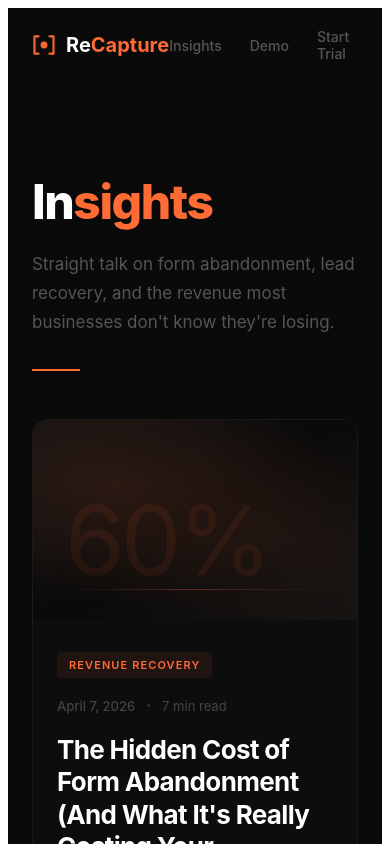
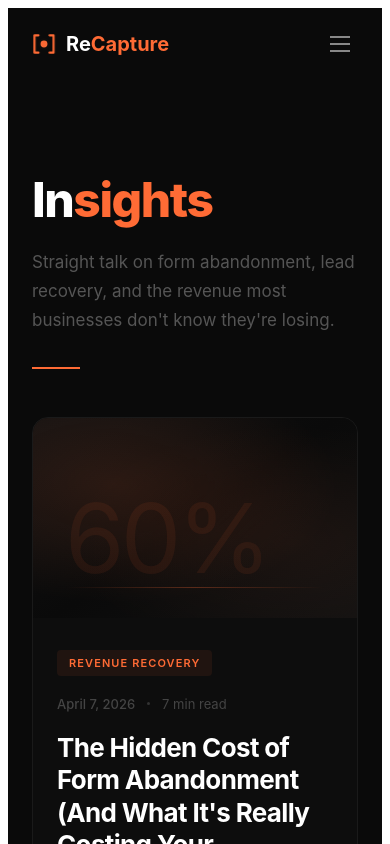
Before and after one commit to Asherton1/leadcatch-app, a Next.js app: page /blog in a window 390 px wide. Shown: the top 844 px of the page. Built offline with nearby package versions, Linux system fonts and the light colour scheme.

Commit message:
Add hamburger menu to blog pages on mobile

```diff
--- a/app/blog/blog.css
+++ b/app/blog/blog.css
@@ -356,3 +356,53 @@
   .blog-nav { padding: 1.25rem 1.5rem; }
   .blog-hero::after { display: none; }
 }
+
+
+/* ── Blog Mobile Nav ── */
+.blog-nav-desktop { display: flex; gap: 1.75rem; align-items: center; }
+.blog-nav-desktop a { color: #555; text-decoration: none; font-size: 0.875rem; font-weight: 500; transition: color 0.2s; }
+.blog-nav-desktop a:hover { color: #fff; }
+.blog-nav-hamburger { display: none; background: none; border: none; cursor: pointer; padding: 8px; flex-direction: column; gap: 5px; }
+.blog-nav-mobile-menu { display: none; }
+
+@media (max-width: 768px) {
+  .blog-nav-desktop { display: none; }
+  .blog-nav-hamburger { display: flex; }
+  .blog-nav { position: relative; }
+  .blog-nav-mobile-menu {
+    display: flex;
+    flex-direction: column;
+    position: absolute;
+    top: 100%;
+    left: 0;
+    right: 0;
+    background: #111;
+    border-bottom: 1px solid #1e1e1e;
+    padding: 1.5rem;
+    gap: 1rem;
+    z-index: 100;
+    animation: blogMenuSlide 0.2s ease;
+  }
+  @keyframes blogMenuSlide {
+    from { opacity: 0; transform: translateY(-8px); }
+    to { opacity: 1; transform: translateY(0); }
+  }
+  .blog-nav-mobile-menu a {
+    color: #ccc;
+    text-decoration: none;
+    font-size: 1rem;
+    font-weight: 500;
+    padding: 0.75rem 0;
+    border-bottom: 1px solid #1a1a1a;
+  }
+  .blog-nav-mobile-menu a:last-child { border-bottom: none; }
+  .blog-nav-mobile-cta {
+    background: #ff6b35 !important;
+    color: #000 !important;
+    font-weight: 700 !important;
+    text-align: center;
+    padding: 0.875rem !important;
+    border-radius: 8px;
+    border-bottom: none !important;
+  }
+}
--- a/app/blog/page.tsx
+++ b/app/blog/page.tsx
@@ -1,4 +1,5 @@
 import Link from 'next/link'
+import BlogNav from '../components/BlogNav'
 import './blog.css'
 
 export const metadata = {
@@ -9,22 +10,7 @@ export const metadata = {
 export default function BlogIndex() {
   return (
     <div className="blog-page">
-      <nav className="blog-nav">
-        <Link href="/" style={{ display: 'flex', alignItems: 'center', gap: '10px', textDecoration: 'none' }}>
-          <svg width="24" height="24" viewBox="0 0 36 36">
-            <g className="logo-bl"><path d="M10 5 L4 5 L4 31 L10 31" fill="none" stroke="#ff6b35" strokeWidth="3.2" strokeLinecap="round" strokeLinejoin="round"/></g>
-            <g className="logo-br"><path d="M26 5 L32 5 L32 31 L26 31" fill="none" stroke="#ff6b35" strokeWidth="3.2" strokeLinecap="round" strokeLinejoin="round"/></g>
-            <circle className="logo-dg" cx="18" cy="18" r="8" fill="#ff6b35"/>
-            <circle className="logo-dp" cx="18" cy="18" r="5" fill="#ff6b35"/>
-          </svg>
-          <span><span style={{ color: '#fff', fontWeight: 700, fontSize: '1.25rem' }}>Re</span><span style={{ color: '#ff6b35', fontWeight: 700, fontSize: '1.25rem' }}>Capture</span></span>
-        </Link>
-        <div className="blog-nav-links">
-          <Link href="/blog">Insights</Link>
-          <Link href="/test-form">Demo</Link>
-          <Link href="/signup">Start Trial</Link>
-        </div>
-      </nav>
+      <BlogNav />
 
       <div className="blog-hero">
         <h1><span style={{ color: "#fff" }}>In</span><span style={{ color: "#ff6b35" }}>sights</span></h1>
--- /dev/null
+++ b/app/components/BlogNav.tsx
@@ -0,0 +1,47 @@
+'use client'
+
+import { useState } from 'react'
+import Link from 'next/link'
+
+export default function BlogNav() {
+  const [open, setOpen] = useState(false)
+
+  return (
+    <nav className="blog-nav">
+      <Link href="/" style={{ display: 'flex', alignItems: 'center', gap: '10px', textDecoration: 'none' }}>
+        <svg width="24" height="24" viewBox="0 0 36 36">
+          <g className="logo-bl"><path d="M10 5 L4 5 L4 31 L10 31" fill="none" stroke="#ff6b35" strokeWidth="3.2" strokeLinecap="round" strokeLinejoin="round"/></g>
+          <g className="logo-br"><path d="M26 5 L32 5 L32 31 L26 31" fill="none" stroke="#ff6b35" strokeWidth="3.2" strokeLinecap="round" strokeLinejoin="round"/></g>
+          <circle className="logo-dg" cx="18" cy="18" r="8" fill="#ff6b35"/>
+          <circle className="logo-dp" cx="18" cy="18" r="5" fill="#ff6b35"/>
+        </svg>
+        <span><span style={{ color: '#fff', fontWeight: 700, fontSize: '1.25rem' }}>Re</span><span style={{ color: '#ff6b35', fontWeight: 700, fontSize: '1.25rem' }}>Capture</span></span>
+      </Link>
+
+      <div className="blog-nav-desktop">
+        <Link href="/blog">Insights</Link>
+        <Link href="/test-form">Demo</Link>
+        <Link href="/signup">Start Trial</Link>
+      </div>
+
+      <button
+        className="blog-nav-hamburger"
+        onClick={() => setOpen(!open)}
+        aria-label="Menu"
+      >
+        <span style={{ display: 'block', width: '20px', height: '2px', background: open ? '#ff6b35' : '#888', transition: 'all 0.3s', transform: open ? 'rotate(45deg) translate(4px, 4px)' : 'none' }} />
+        <span style={{ display: 'block', width: '20px', height: '2px', background: open ? 'transparent' : '#888', transition: 'all 0.3s' }} />
+        <span style={{ display: 'block', width: '20px', height: '2px', background: open ? '#ff6b35' : '#888', transition: 'all 0.3s', transform: open ? 'rotate(-45deg) translate(4px, -4px)' : 'none' }} />
+      </button>
+
+      {open && (
+        <div className="blog-nav-mobile-menu" onClick={() => setOpen(false)}>
+          <Link href="/blog">Insights</Link>
+          <Link href="/test-form">Demo</Link>
+          <Link href="/login">Login</Link>
+          <Link href="/signup" className="blog-nav-mobile-cta">Start Free Trial</Link>
+        </div>
+      )}
+    </nav>
+  )
+}
```
Also changed, not shown: app/blog/hidden-cost-of-form-abandonment/page.tsx (+2 -16 lines).
